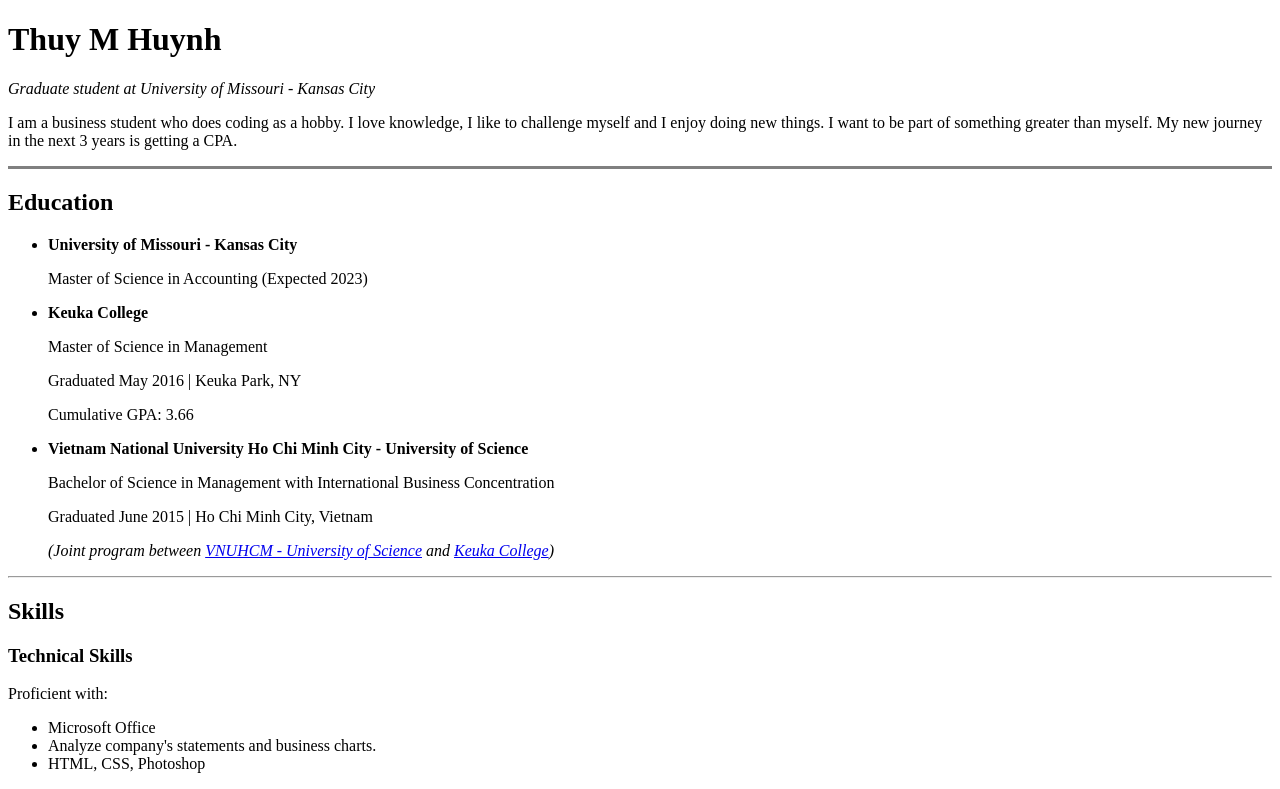
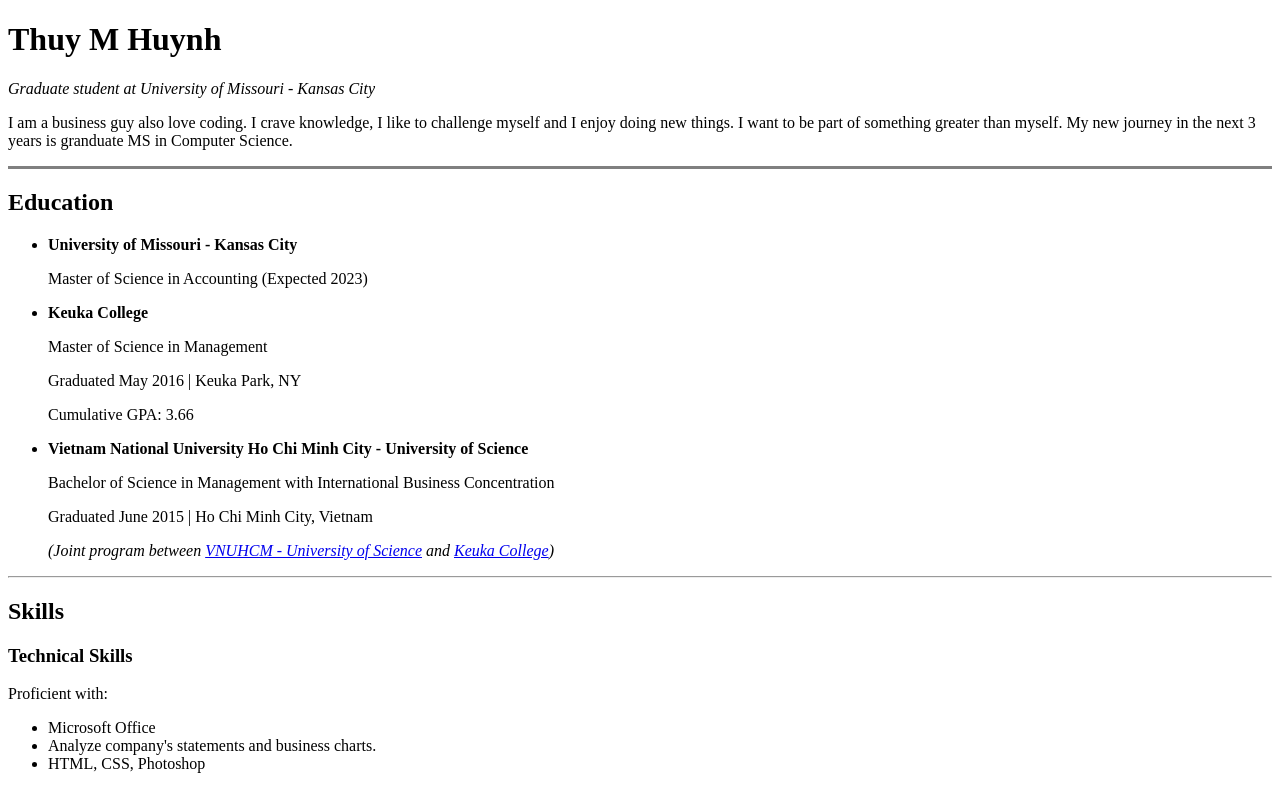
Before and after one commit to thuymhuynh/resume, a plain HTML site: page index.html in a window 1280 px wide. Shown: the top 789 px of the page. Drawn offline with Linux system fonts and the light colour scheme.

Commit message:
Update index.html

```diff
--- a/index.html
+++ b/index.html
@@ -10,10 +10,10 @@
 <body>
   <h1>Thuy M Huynh</h1>
   <p><em>Graduate student at University of Missouri - Kansas City</em></p>
-  <p>I am a business student who does coding as a hobby.
-    I love knowledge, I like to challenge myself and I enjoy doing new things.
+  <p>I am a business guy also love coding.
+    I crave knowledge, I like to challenge myself and I enjoy doing new things.
     I want to be part of something greater than myself.
-    My new journey in the next 3 years is getting a CPA. </p>
+    My new journey in the next 3 years is granduate MS in Computer Science. </p>
   <hr size="3" noshade>
   <h2>Education</h2>
   <ul>
```
